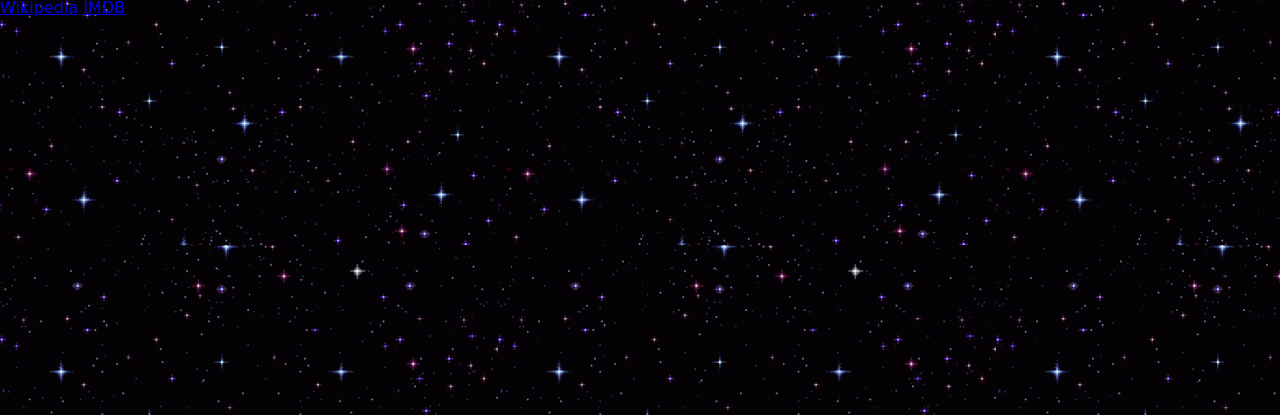
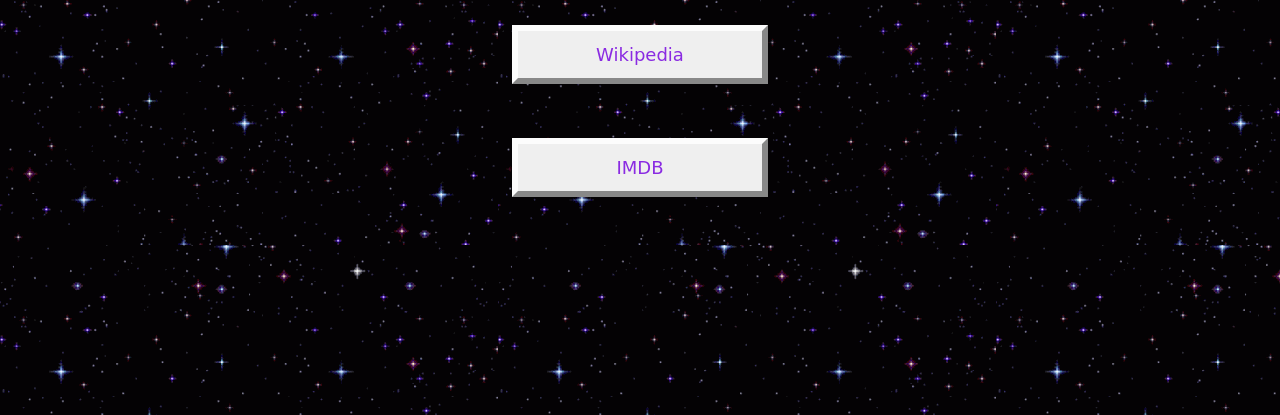
Before and after one commit to MichaelBarney/LinkFree, a PHP site: page / in a window 1280 px wide. Shown: the part 385-800 px from the top of the page. Run offline with PHP 8.4, Linux system fonts and the light colour scheme; some libraries are stand-ins or nearby versions.

Commit message:
add changes to sheilasBrach

```diff
--- a/Templates/90'sTheme/index.html
+++ b/Templates/90'sTheme/index.html
@@ -17,9 +17,10 @@
     <div class="instagram">
         <a href="https://www.instagram.com/corgistagrams" id="userName">@corgistagrams</a>
     </div>
-    <div id="links">
-        <a class="link" href="https://pt.wikipedia.org/wiki/Homer_Simpson" target="_blank">Wikipedia</a>
-        <a class="link" href="https://foxplay.com/br/forme" target="_blank">IMDB</a>
+    <div class="links">
+        <button><a class="link" href="https://en.wikipedia.org/wiki/1990s" target="_blank">Wikipedia</a></button>
+        <button><a class="link" href="https://www.imdb.com/title/tt0108778/?ref_=nv_sr_srsg_0"
+                target="_blank">IMDB</a></button>
     </div>
 
     <!-- Javascript -->
--- a/Templates/90'sTheme/style.css
+++ b/Templates/90'sTheme/style.css
@@ -1,5 +1,7 @@
 * {
 	box-sizing: border-box;
+	cursor: url(https://ani.cursors-4u.net/cursors/cur-12/cur1100.ani),
+		url(https://ani.cursors-4u.net/cursors/cur-12/cur1100.png), auto !important;
 }
 
 img,
@@ -21,6 +23,38 @@ body {
 	font-family: "Comic Sans MS", "Comic Sans", cursive;
 }
 
+.instagram {
+	text-align: center;
+}
+
 .instagram a {
 	color: aquamarine;
 }
+
+.links {
+	display: flex;
+	flex-direction: column;
+	align-items: center;
+}
+
+.links button {
+	width: 20%;
+	margin: 2em;
+	padding: 1em;
+	color: rgb(195, 195, 195);
+	border-top: solid 6px rgb(252, 252, 252);
+	border-left: solid 6px rgb(252, 252, 252);
+	border-bottom: solid 6px rgb(136, 136, 136);
+	border-right: solid 6px rgb(136, 136, 136);
+}
+
+.links button:active {
+	transform: translateY(4px);
+}
+
+.links a {
+	font-family: "Comic Sans MS", "Comic Sans", cursive;
+	text-decoration: none;
+	color: blueviolet;
+	font-size: large;
+}
```
